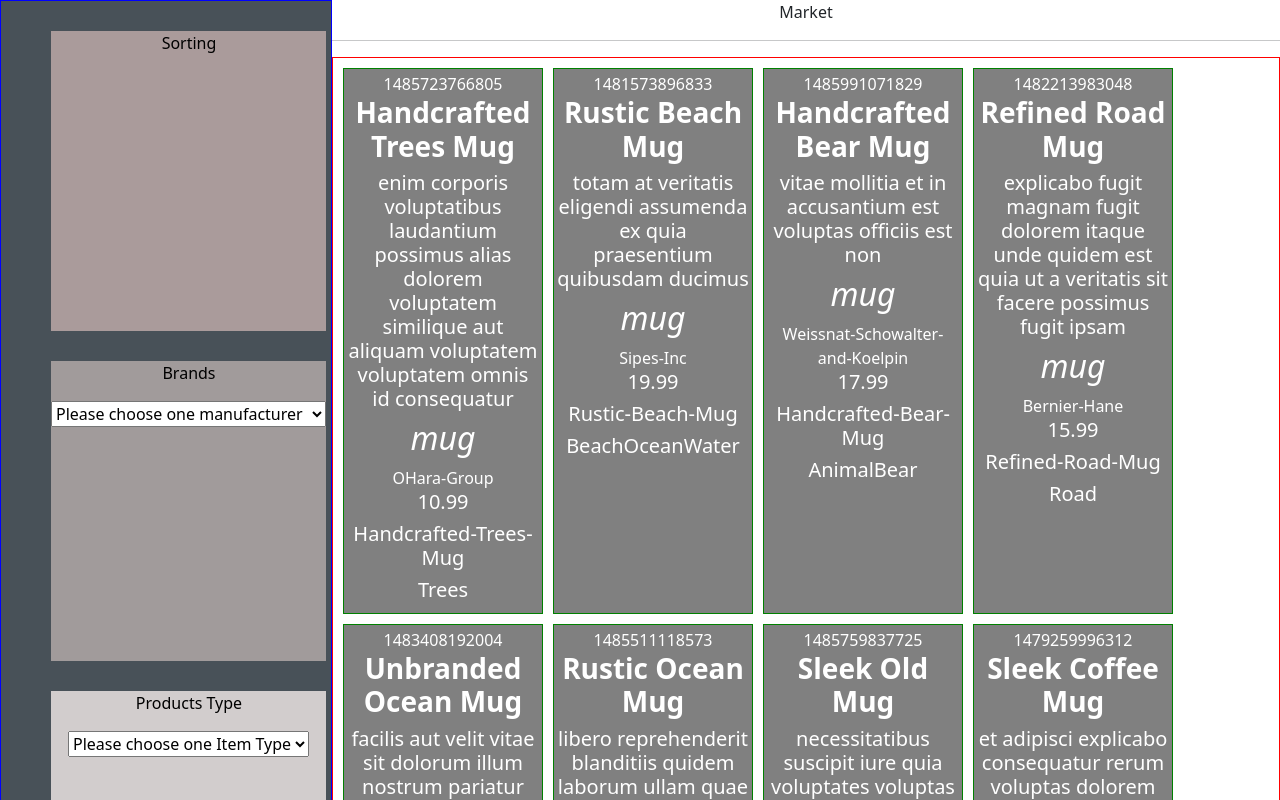
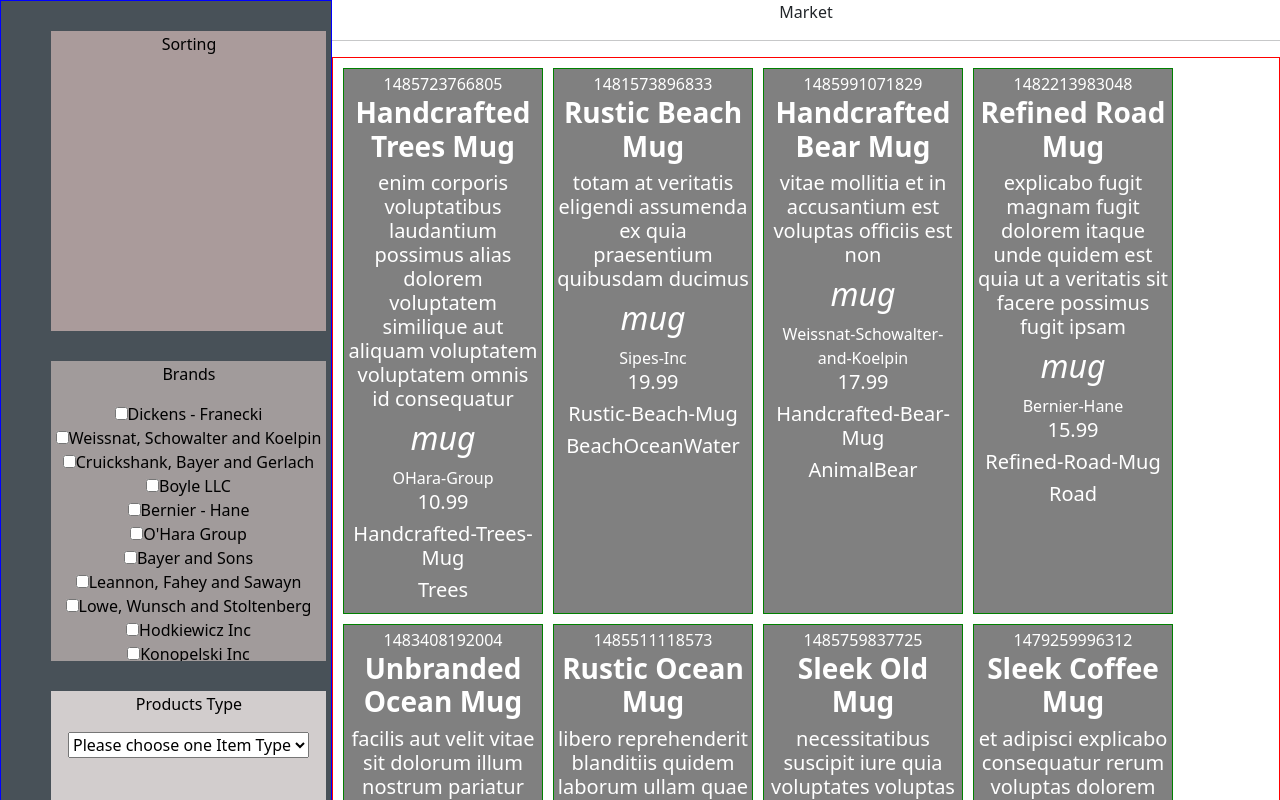
Before and after one commit to Onksami/ProductList, a React (Create React App) app: page / in a window 1280 px wide. Shown: the top 800 px of the page. Built offline with nearby package versions, Linux system fonts and the light colour scheme; data requests are answered from the project's data file.

Commit message:
added checkbox

```diff
--- a/src/App.css
+++ b/src/App.css
@@ -63,6 +63,7 @@
   margin-left: 50px;
   margin-right: 5px;
   color: black;
+  overflow: scroll;
 
 }
 
--- a/src/Components/Filtration.jsx
+++ b/src/Components/Filtration.jsx
@@ -52,6 +52,8 @@ function Filtration() {
     console.log("User Selected Company - ", event.target.value);
   };
 
+
+
   const onTagHandler = (event) => {
     productContext.setSelectedTag(event.target.value);
     console.log("Tags selected  - ", event.target.value);
@@ -75,6 +77,21 @@ function Filtration() {
 
       <div className="divSelect" id="divManufacturerSelect">
         <p>Brands</p>
+
+         {companies.map((company, index) => {
+            return (
+              <div>
+
+              <input value={company.slug} onChange={onCompanyChangeHandler} type="checkbox" id="scales" name="scales" checked = { productContext.selectedManufacturer === company.slug ? true : false} />
+              <label for="scales">{company.name}</label>
+
+              </div>
+            );
+          })}
+
+
+
+
         <select onChange={onCompanyChangeHandler}>
           <option>Please choose one manufacturer</option>
 
```
